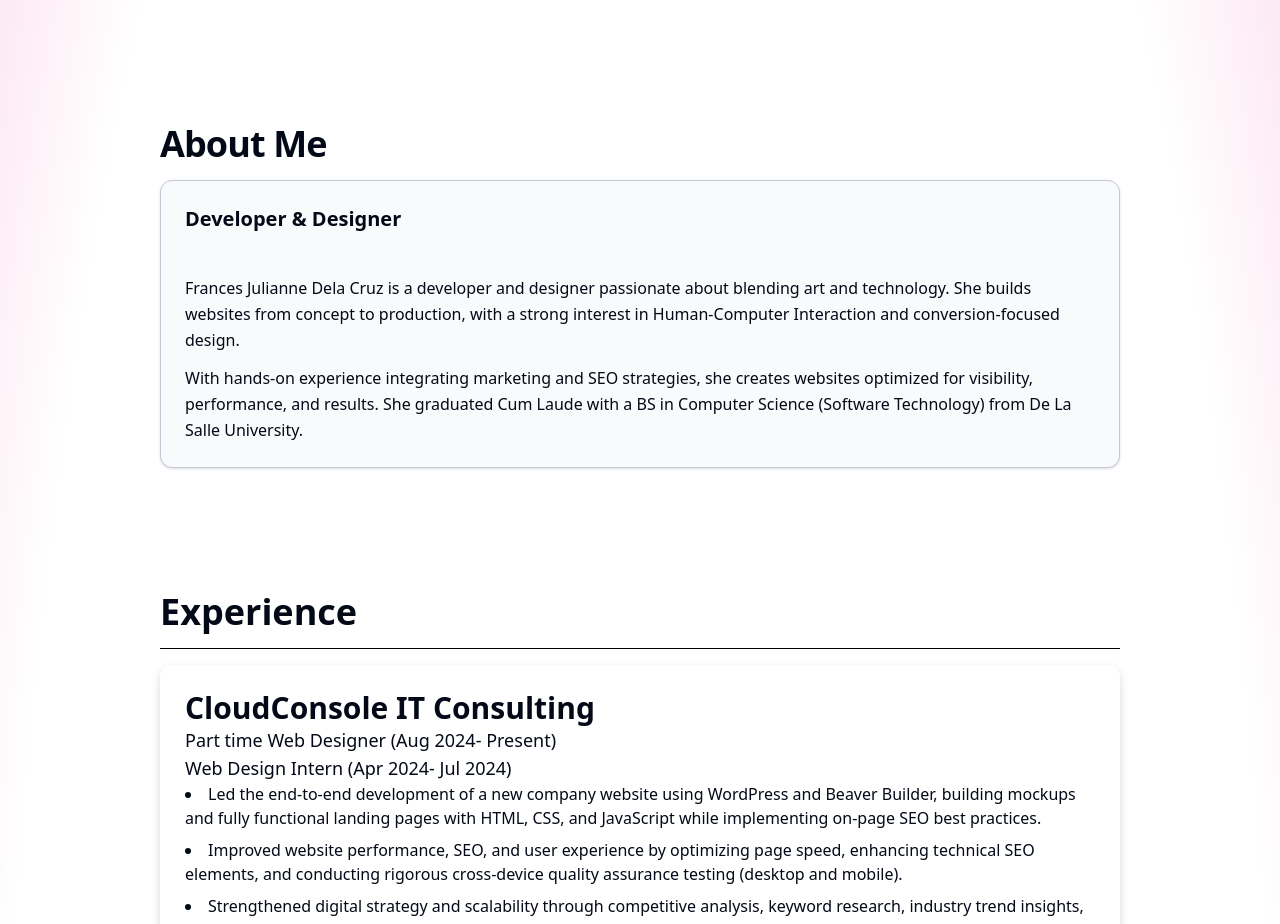
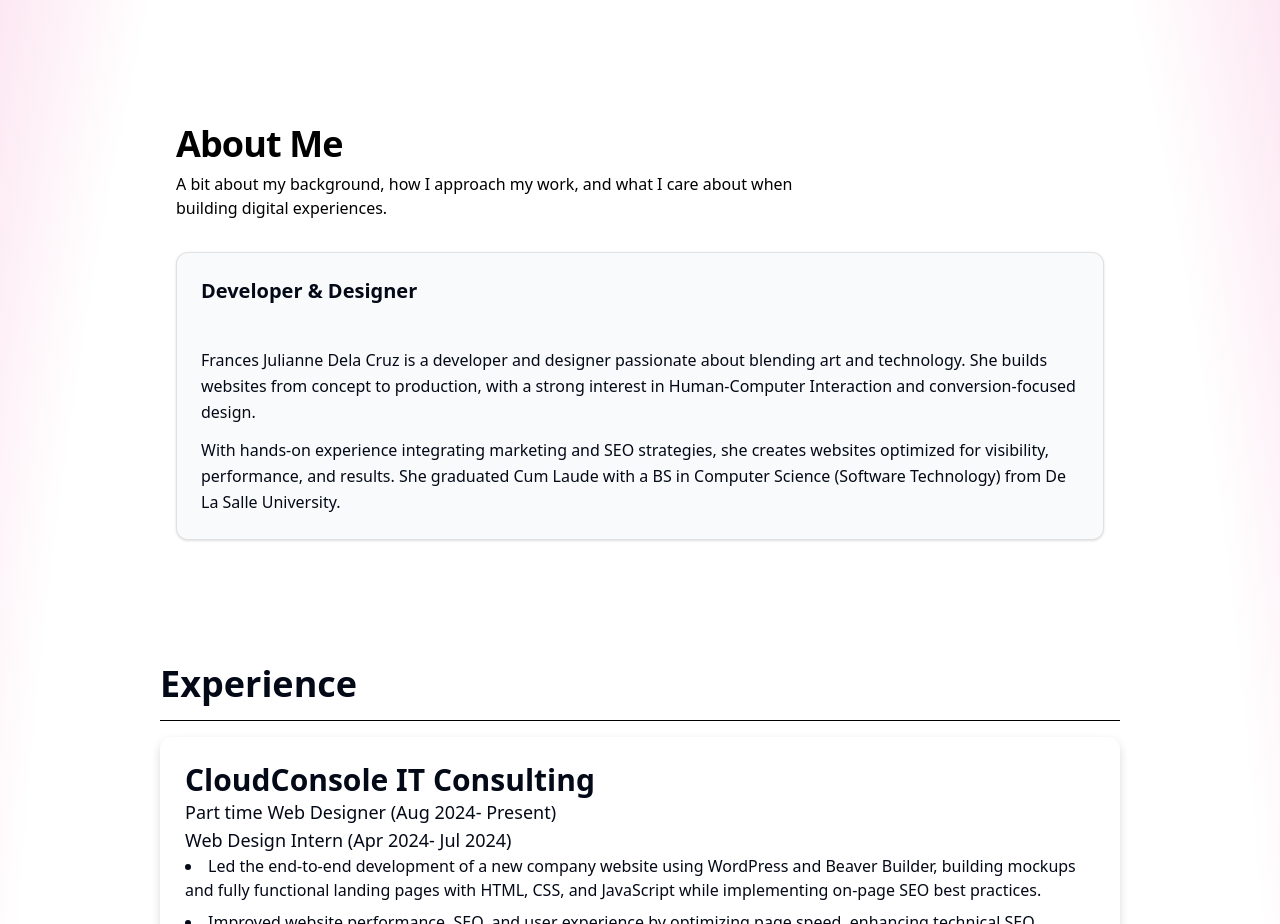
Before and after one commit to frncs-dc/portfolio, a Next.js app: page / in a window 1280 px wide. Shown: the part 2660-3584 px from the top of the page. Built offline with nearby package versions, Linux system fonts and the light colour scheme.

Commit message:
feat: updated about me

```diff
--- a/src/components/aboutme.js
+++ b/src/components/aboutme.js
@@ -2,13 +2,19 @@ import { Card, CardHeader, CardTitle, CardContent } from "@/components/ui/card";
 
 export default function AboutMe() {
     return (
-        <section className="relative z-10 my-24 flex justify-center">
-            <div className="flex w-full max-w-5xl flex-col gap-10">
-                <div className="space-y-4">
-                    <h2 className="text-3xl mb-4 font-semibold tracking-tight sm:text-4xl">
+        <section className="relative z-10 my-24 flex justify-center px-4 text-black">
+            <div className="flex w-full max-w-5xl flex-col gap-8">
+                <div>
+                    <h2 className="text-3xl font-semibold tracking-tight sm:text-4xl">
                         About Me
                     </h2>
-                    <Card className="shadow-sm">
+                    <p className="mt-2 max-w-2xl text-base">
+                        A bit about my background, how I approach my work, and
+                        what I care about when building digital experiences.
+                    </p>
+                </div>
+
+                <Card className="shadow-sm border border-black/10">
                     <CardHeader className="pb-3">
                         <CardTitle className="text-xl font-semibold">
                             Developer &amp; Designer
@@ -19,22 +25,19 @@ export default function AboutMe() {
                             Frances Julianne Dela Cruz is a developer and
                             designer passionate about blending art and
                             technology. She builds websites from concept to
-                                production, with a strong interest in
-                                Human-Computer Interaction and
-                                conversion-focused design.
+                            production, with a strong interest in Human-Computer
+                            Interaction and conversion-focused design.
                         </p>
                         <p>
-                                With hands-on experience integrating marketing
-                                and SEO strategies, she creates websites
-                                optimized for visibility, performance, and
-                                results. She graduated Cum Laude with a BS in
-                                Computer Science (Software Technology) from De
-                                La Salle University.
+                            With hands-on experience integrating marketing and
+                            SEO strategies, she creates websites optimized for
+                            visibility, performance, and results. She graduated
+                            Cum Laude with a BS in Computer Science (Software
+                            Technology) from De La Salle University.
                         </p>
                     </CardContent>
                 </Card>
             </div>
-            </div>
         </section>
     );
 }
```
Lines whose indentation alone changed are shown as unchanged.
